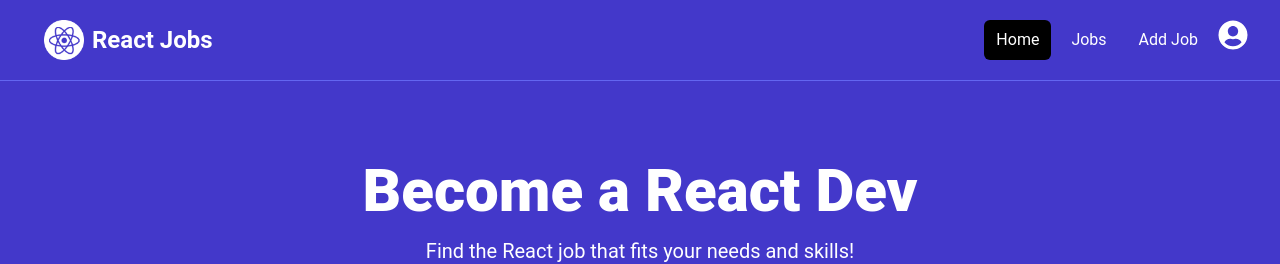
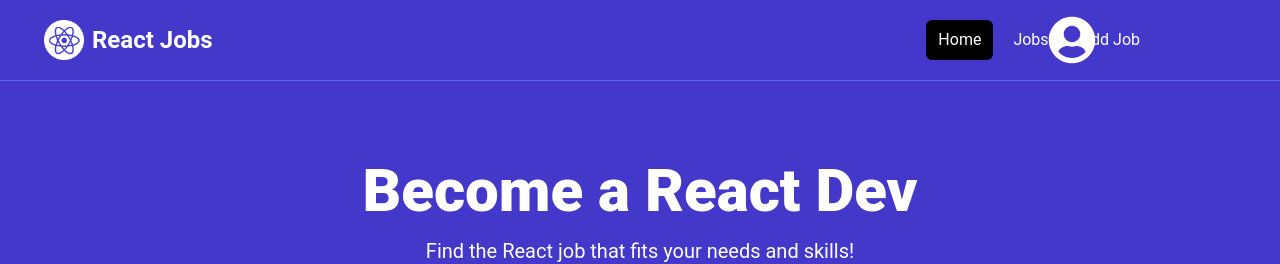
Before and after one commit to Patrick-Thompson9/React-job-website, a React (Vite) app: page / in a window 1280 px wide. Shown: the top 264 px of the page. Built offline with nearby package versions, Linux system fonts and the light colour scheme; no server answers.

Commit message:
added hover dropdown menu to account icon, change NavLink to go through there. Added Settings page link

```diff
--- /dev/null
+++ b/src/components/AccountDropdown.tsx
@@ -0,0 +1,20 @@
+import { NavLink } from "react-router-dom";
+
+function AccountDropdown() {
+  return (
+    <ul
+      id="account-dropdown"
+      className="text-2xl relative right-40 bottom-5 bg-white border-2 border-black rounded-md w-60
+    divide-y divide-slate-200"
+    >
+      <NavLink to="/login">
+        <li className="m-2 p-1 hover:bg-gray-300 rounded-md">Login</li>
+      </NavLink>
+      <NavLink to="/settings">
+        <li className="m-2 p-1 hover:bg-gray-300 rounded-md">Settings</li>
+      </NavLink>
+    </ul>
+  );
+}
+
+export default AccountDropdown;
--- a/src/components/Navbar.tsx
+++ b/src/components/Navbar.tsx
@@ -1,6 +1,8 @@
 import logo from "../assets/images/logo.png";
 import { NavLink } from "react-router-dom";
 import { FaUserCircle } from "react-icons/fa";
+import AccountDropdown from "./AccountDropdown";
+import "../index.css";
 
 function Navbar() {
   interface LinkProps {
@@ -28,7 +30,7 @@ function Navbar() {
                 React Jobs
               </span>
             </NavLink>
-            <div className="md:my-auto ml-auto">
+            <div className="md:my-auto ml-auto mr-24">
               <div className="flex space-x-2">
                 <NavLink to="/" className={linkClass}>
                   Home
@@ -39,9 +41,13 @@ function Navbar() {
                 <NavLink to="/add-job" className={linkClass}>
                   Add Job
                 </NavLink>
-                <NavLink to="/login">
-                  <FaUserCircle className="text-white text-3xl rounded-full my-auto hover:bg-white hover:text-indigo-700" />
-                </NavLink>
+                <div id="account-logo" className="absolute right-2">
+                  <FaUserCircle
+                    className="text-white text-3xl rounded-full size-20 p-4
+                     relative bottom-5 hover:bg-white hover:text-indigo-700 hover:rounded-none"
+                  />
+                  <AccountDropdown />
+                </div>
               </div>
             </div>
           </div>
--- a/src/index.css
+++ b/src/index.css
@@ -1,3 +1,11 @@
 @tailwind base;
 @tailwind components;
 @tailwind utilities;
+
+#account-dropdown {
+  visibility: hidden;
+}
+
+#account-logo:hover ul#account-dropdown {
+  visibility: visible;
+}
```
